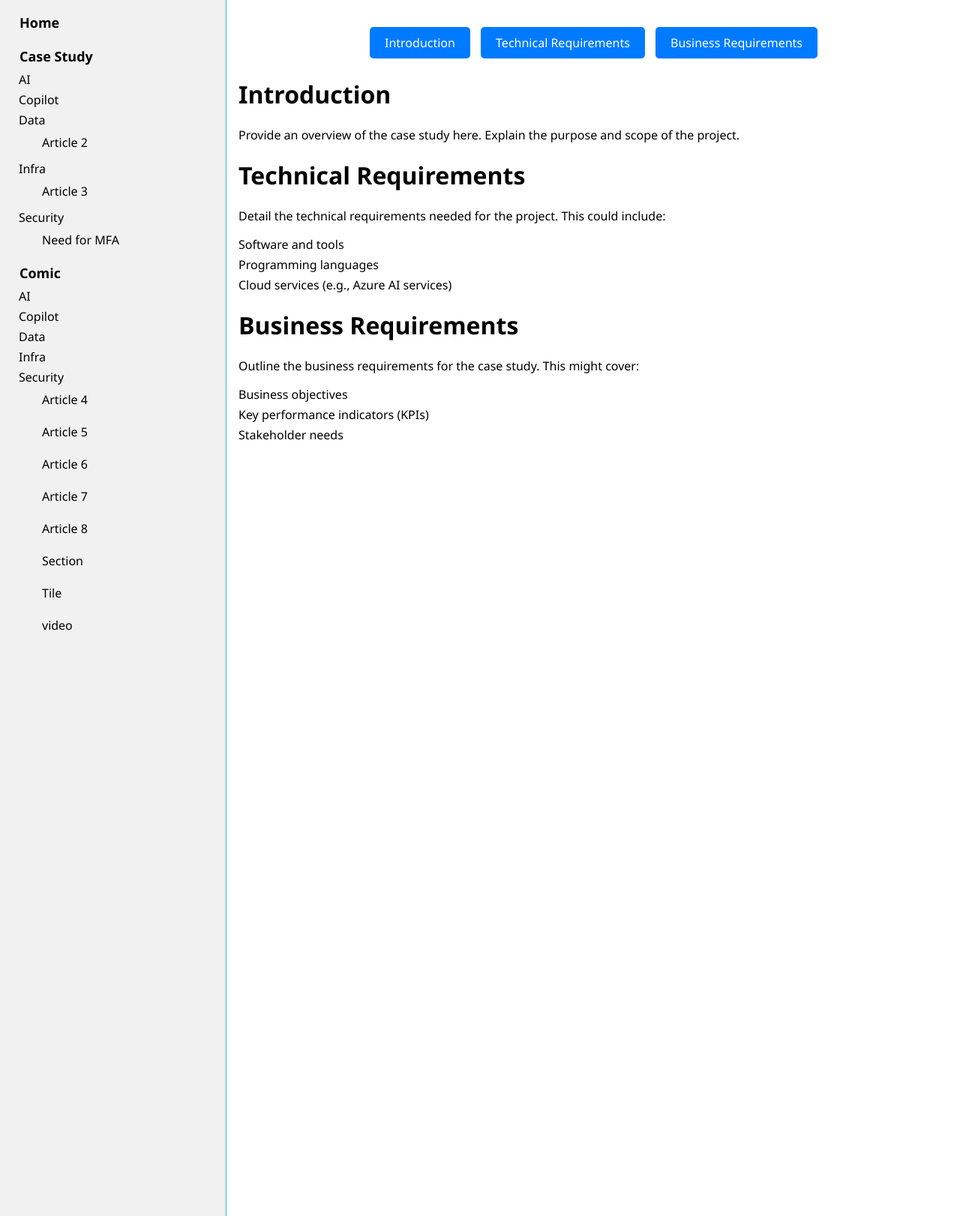
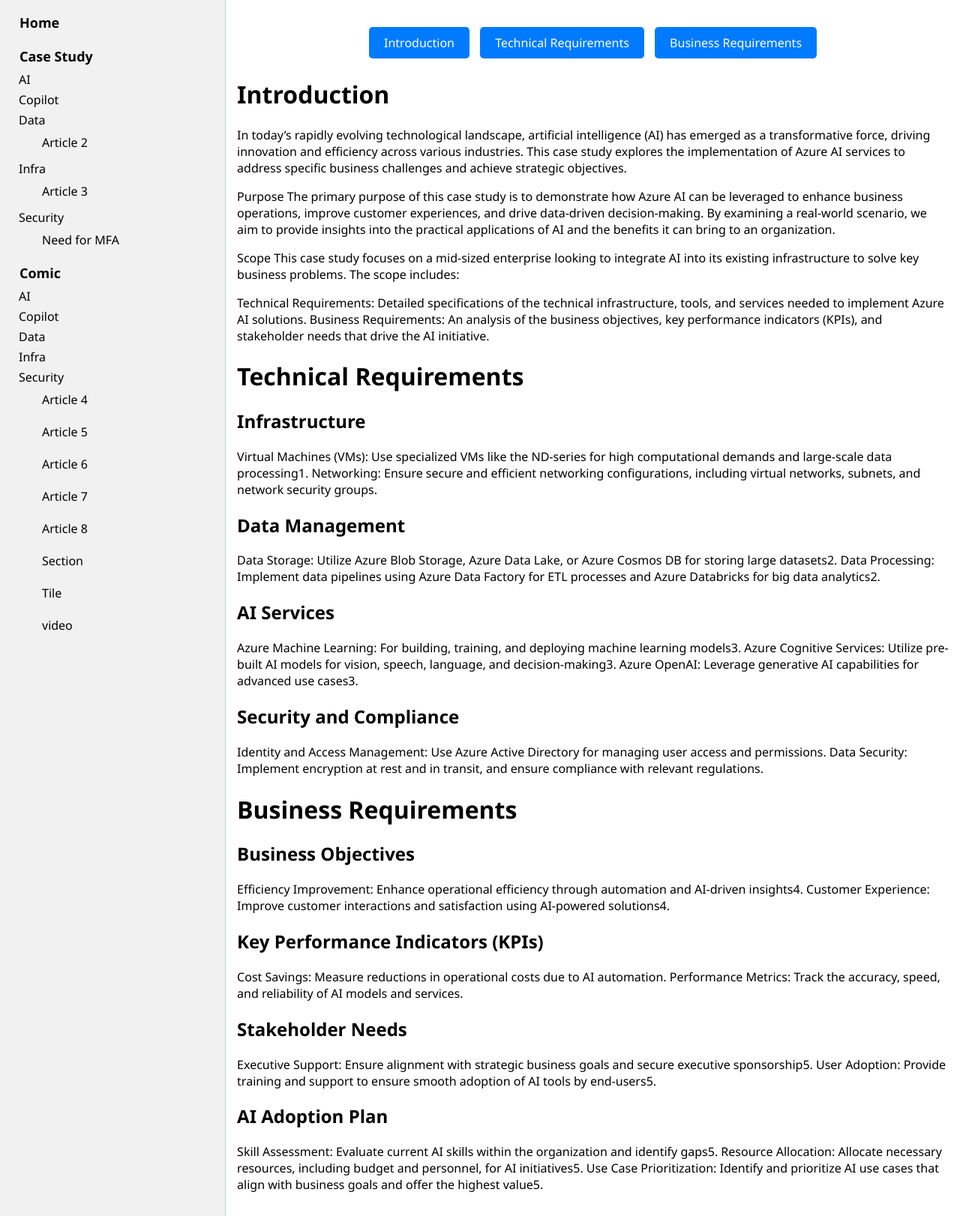
Before and after one commit to julietrajan/demo1, a Jekyll site: the page built from project-files/folder2/section.md, in a window 1280 px wide. Shown: the whole page at 75% size. Built offline with Jekyll 4.4.1, drawn with Linux system fonts in a browser that asks for light colours.

Commit message:
Update section.md

```diff
--- a/project-files/folder2/section.md
+++ b/project-files/folder2/section.md
@@ -13,21 +13,60 @@
 
 # Introduction
 <a id="introduction"></a>
-Provide an overview of the case study here. Explain the purpose and scope of the project.
+In today's rapidly evolving technological landscape, artificial intelligence (AI) has emerged as a transformative force, driving innovation and efficiency across various industries. This case study explores the implementation of Azure AI services to address specific business challenges and achieve strategic objectives.
+
+Purpose
+The primary purpose of this case study is to demonstrate how Azure AI can be leveraged to enhance business operations, improve customer experiences, and drive data-driven decision-making. By examining a real-world scenario, we aim to provide insights into the practical applications of AI and the benefits it can bring to an organization.
+
+Scope
+This case study focuses on a mid-sized enterprise looking to integrate AI into its existing infrastructure to solve key business problems. The scope includes:
+
+Technical Requirements: Detailed specifications of the technical infrastructure, tools, and services needed to implement Azure AI solutions.
+Business Requirements: An analysis of the business objectives, key performance indicators (KPIs), and stakeholder needs that drive the AI initiative.
 
 # Technical Requirements
 <a id="technical-requirements"></a>
-Detail the technical requirements needed for the project. This could include:
-- Software and tools
-- Programming languages
-- Cloud services (e.g., Azure AI services)
+
+## Infrastructure
+
+Virtual Machines (VMs): Use specialized VMs like the ND-series for high computational demands and large-scale data processing1.
+Networking: Ensure secure and efficient networking configurations, including virtual networks, subnets, and network security groups.
+
+## Data Management
+
+Data Storage: Utilize Azure Blob Storage, Azure Data Lake, or Azure Cosmos DB for storing large datasets2.
+Data Processing: Implement data pipelines using Azure Data Factory for ETL processes and Azure Databricks for big data analytics2.
+
+## AI Services
+
+Azure Machine Learning: For building, training, and deploying machine learning models3.
+Azure Cognitive Services: Utilize pre-built AI models for vision, speech, language, and decision-making3.
+Azure OpenAI: Leverage generative AI capabilities for advanced use cases3.
+
+## Security and Compliance
+
+Identity and Access Management: Use Azure Active Directory for managing user access and permissions.
+Data Security: Implement encryption at rest and in transit, and ensure compliance with relevant regulations.
 
 # Business Requirements
 <a id="business-requirements"></a>
-Outline the business requirements for the case study. This might cover:
-- Business objectives
-- Key performance indicators (KPIs)
-- Stakeholder needs
+## Business Objectives
+
+Efficiency Improvement: Enhance operational efficiency through automation and AI-driven insights4.
+Customer Experience: Improve customer interactions and satisfaction using AI-powered solutions4.
+## Key Performance Indicators (KPIs)
+
+Cost Savings: Measure reductions in operational costs due to AI automation.
+Performance Metrics: Track the accuracy, speed, and reliability of AI models and services.
+## Stakeholder Needs
+
+Executive Support: Ensure alignment with strategic business goals and secure executive sponsorship5.
+User Adoption: Provide training and support to ensure smooth adoption of AI tools by end-users5.
+## AI Adoption Plan
+
+Skill Assessment: Evaluate current AI skills within the organization and identify gaps5.
+Resource Allocation: Allocate necessary resources, including budget and personnel, for AI initiatives5.
+Use Case Prioritization: Identify and prioritize AI use cases that align with business goals and offer the highest value5.
 
 <style>
 .button {
```
